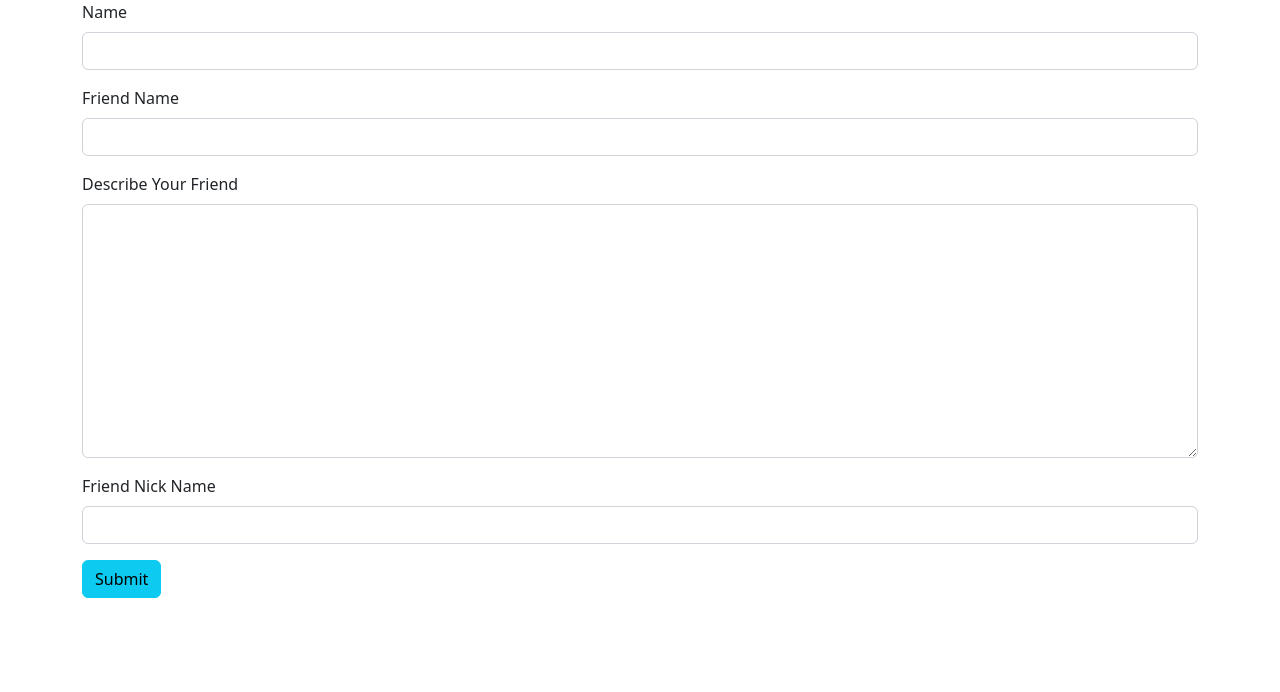
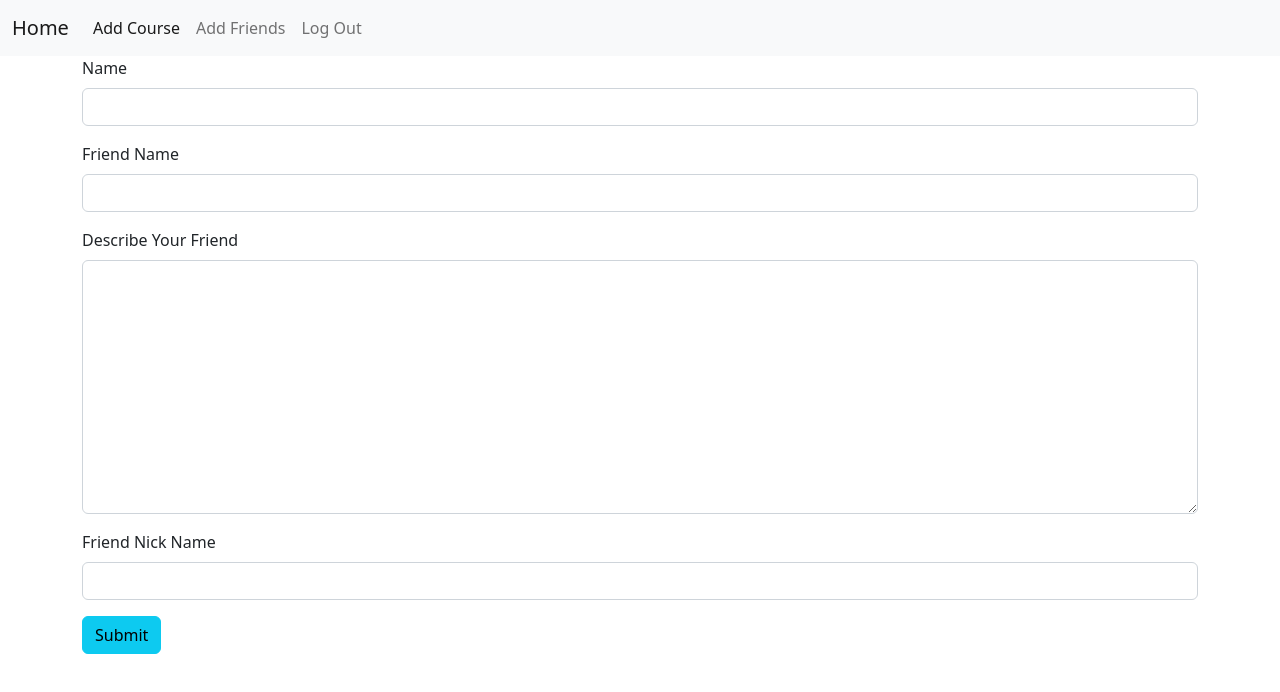
Before and after one commit to athulya2000/SFOTechnologies-Angular-Applications, an Angular app: page /addfriends in a window 1280 px wide. Shown: the top 692 px of the page. Built offline with nearby package versions, Linux system fonts and the light colour scheme.

Commit message:
navbar3 completed

```diff
--- a/src/app/add-course/add-course.component.html
+++ b/src/app/add-course/add-course.component.html
@@ -1,3 +1,4 @@
+<app-nav-bar3></app-nav-bar3>
 <div class="container">
     <div class="row">
         <div class="col col-12 col-sm-12 col-md-12 col-lg-12 col-xl-12 col-xxl-12">
--- a/src/app/add-friends/add-friends.component.html
+++ b/src/app/add-friends/add-friends.component.html
@@ -1,3 +1,4 @@
+<app-nav-bar3></app-nav-bar3>
 <div class="container">
     <div class="row">
         <div class="col col-12 col-sm-12 col-md-12 col-lg-12 col-xl-12 col-xxl-12">
--- a/src/app/app.module.ts
+++ b/src/app/app.module.ts
@@ -19,6 +19,7 @@
 import { NavBar2Component } from './nav-bar2/nav-bar2.component';
 import { AddCourseComponent } from './add-course/add-course.component';
 import { AddFriendsComponent } from './add-friends/add-friends.component';
+import { NavBar3Component } from './nav-bar3/nav-bar3.component';
 
 const myRoute:Routes=[
   {
@@ -82,7 +83,8 @@
     ViewFriendsComponent,
     NavBar2Component,
     AddCourseComponent,
-    AddFriendsComponent
+    AddFriendsComponent,
+    NavBar3Component
   ],
   imports: [
     BrowserModule,
--- a/src/app/employee-login/employee-login.component.ts
+++ b/src/app/employee-login/employee-login.component.ts
@@ -1,4 +1,6 @@
 import { Component } from '@angular/core';
+import { Router } from '@angular/router';
+import { ApiService } from '../api.service';
 
 @Component({
   selector: 'app-employee-login',
@@ -10,9 +12,16 @@
   employeeid=""
   password=""
 
+  constructor(private route:Router){}
+
   readValues=()=>
   {
     let login:any={"employeeid":this.employeeid,"password":this.password}
     console.log(login)
+    if (this.employeeid=="1122" && this.password=="12345") {
+      this.route.navigate(['/addcourse'])
+    } else {
+      alert("invalid credentials")
+    }
   }
 }
--- /dev/null
+++ b/src/app/nav-bar3/nav-bar3.component.html
@@ -0,0 +1,22 @@
+<nav class="navbar navbar-expand-lg bg-light">
+    <div class="container-fluid">
+      <a class="navbar-brand" routerLink="#">Home</a>
+      <button class="navbar-toggler" type="button" data-bs-toggle="collapse" data-bs-target="#navbarNav" aria-controls="navbarNav" aria-expanded="false" aria-label="Toggle navigation">
+        <span class="navbar-toggler-icon"></span>
+      </button>
+      <div class="collapse navbar-collapse" id="navbarNav">
+        <ul class="navbar-nav">
+          <li class="nav-item">
+            <a class="nav-link active" aria-current="page"routerLink="/addcourse">Add Course</a>
+          </li>
+          <li class="nav-item">
+            <a class="nav-link" routerLink="/addfriends">Add Friends</a>
+          </li>
+          <li class="nav-item">
+            <a class="nav-link" routerLink="/admin">Log Out</a>
+          </li>
+
+        </ul>
+      </div>
+    </div>
+  </nav>
```
Also changed, not shown: src/app/nav-bar3/nav-bar3.component.ts (added, +10 -0 lines), src/app/nav-bar3/nav-bar3.component.css (added).
